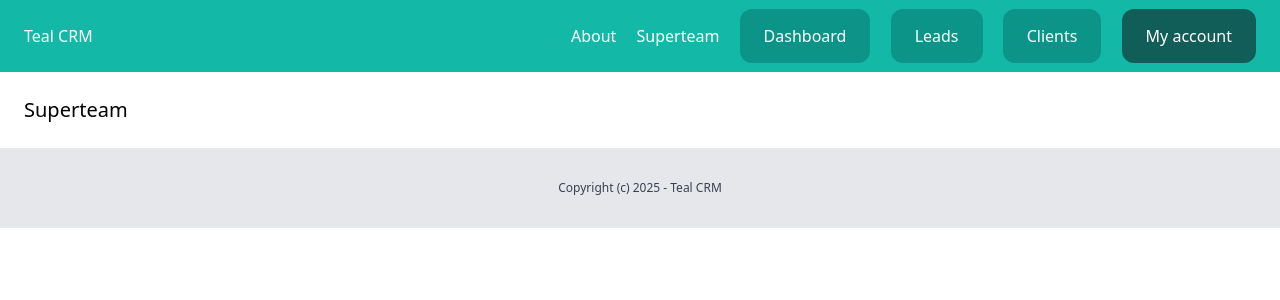
After one commit to BuDi4ka/Django_CRM_App, a Django app: page /dashboard/teams/1/detail/ in a window 1280 px wide. The commit adds this page. Shown: the top 300 px of the page. Run offline with Django 5.2, Linux system fonts and the light colour scheme; a user stored in the database is signed in; data comes from the database, SQL or seed files in the repository.

Commit message:
Add detail view for team; update URLs and base template to link to team detail page for authenticated users.

```diff
--- a/core/templates/core/base.html
+++ b/core/templates/core/base.html
@@ -18,7 +18,7 @@
             <div class="space-x-4">
             	<a href="{% url 'about' %}" class="text-white">About</a>
                 {% if request.user.is_authenticated %}
-                    <a href="#" class="text-white">{{ team.name }}</a>
+                    <a href="{% url 'team:detail' team.id %}" class="text-white">{{ team.name }}</a>
                     <a href="{% url 'dashboard:index' %}" class="py-4 px-6 bg-teal-600 rounded-xl text-white">Dashboard</a>
                     <a href="{% url 'leads:list' %}" class="py-4 px-6 bg-teal-600 rounded-xl text-white">Leads</a>
                     <a href="{% url 'clients:list' %}" class="py-4 px-6 bg-teal-600 rounded-xl text-white">Clients</a>
--- /dev/null
+++ b/team/templates/team/detail.html
@@ -0,0 +1,12 @@
+{% extends "core/base.html" %}
+
+{% block title %}
+{{ team.name }}
+{% endblock %}
+
+
+{% block content %}
+    <div class="py-6 px-6">
+        <h1 class="text-xl">{{ team.name }}</h1>
+    </div>
+{% endblock %}
--- a/team/urls.py
+++ b/team/urls.py
@@ -6,4 +6,5 @@ app_name = 'team'
 
 urlpatterns = [
     path('<int:pk>/edit/', views.edit_team, name='edit'),
+    path('<int:pk>/detail/', views.detail, name='detail'),
 ]
--- a/team/views.py
+++ b/team/views.py
@@ -6,8 +6,8 @@ from .forms import TeamForm
 from .models import Team
 
 @login_required
-def detail(request):
-    team = Team.objects.filter(created_by=request.user)[0]
+def detail(request, pk):
+    team = get_object_or_404(Team, created_by=request.user, pk=pk)
 
     return render(request, 'team/detail.html', {'team': team})
 
```
